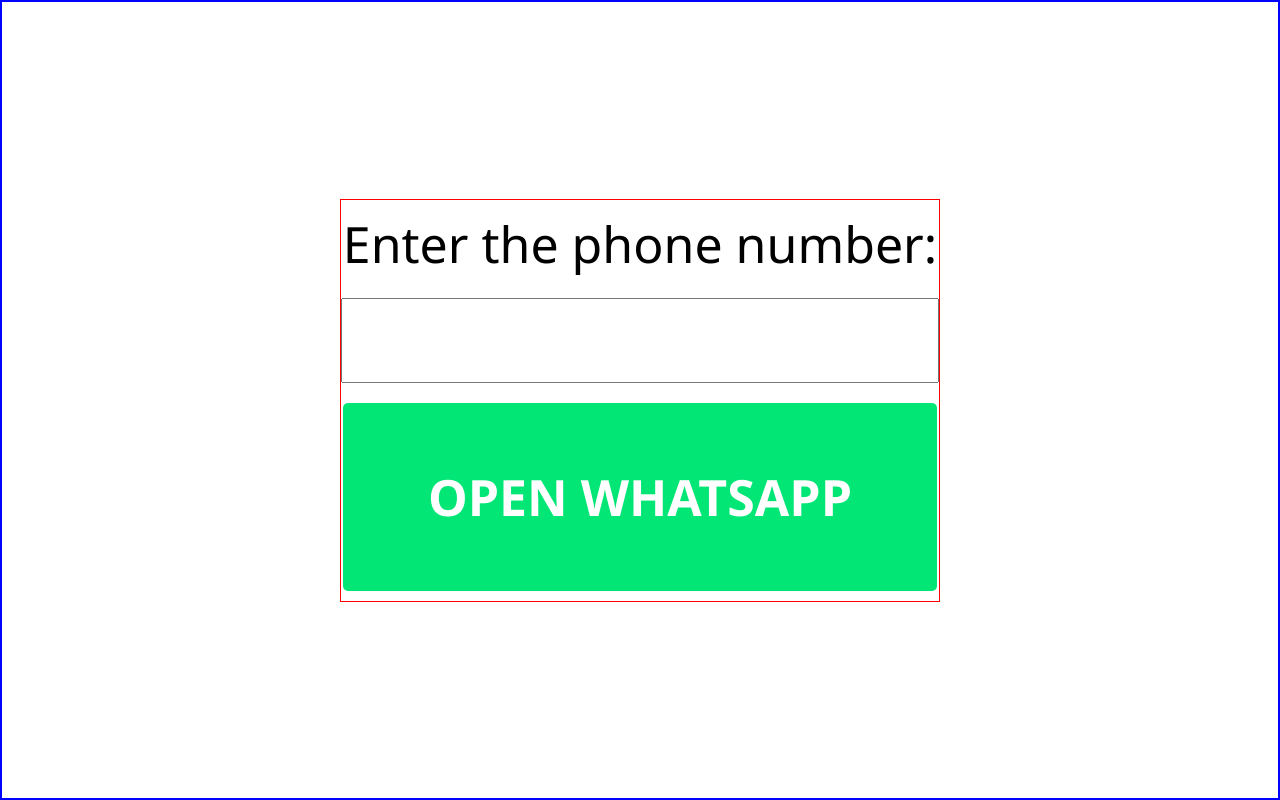
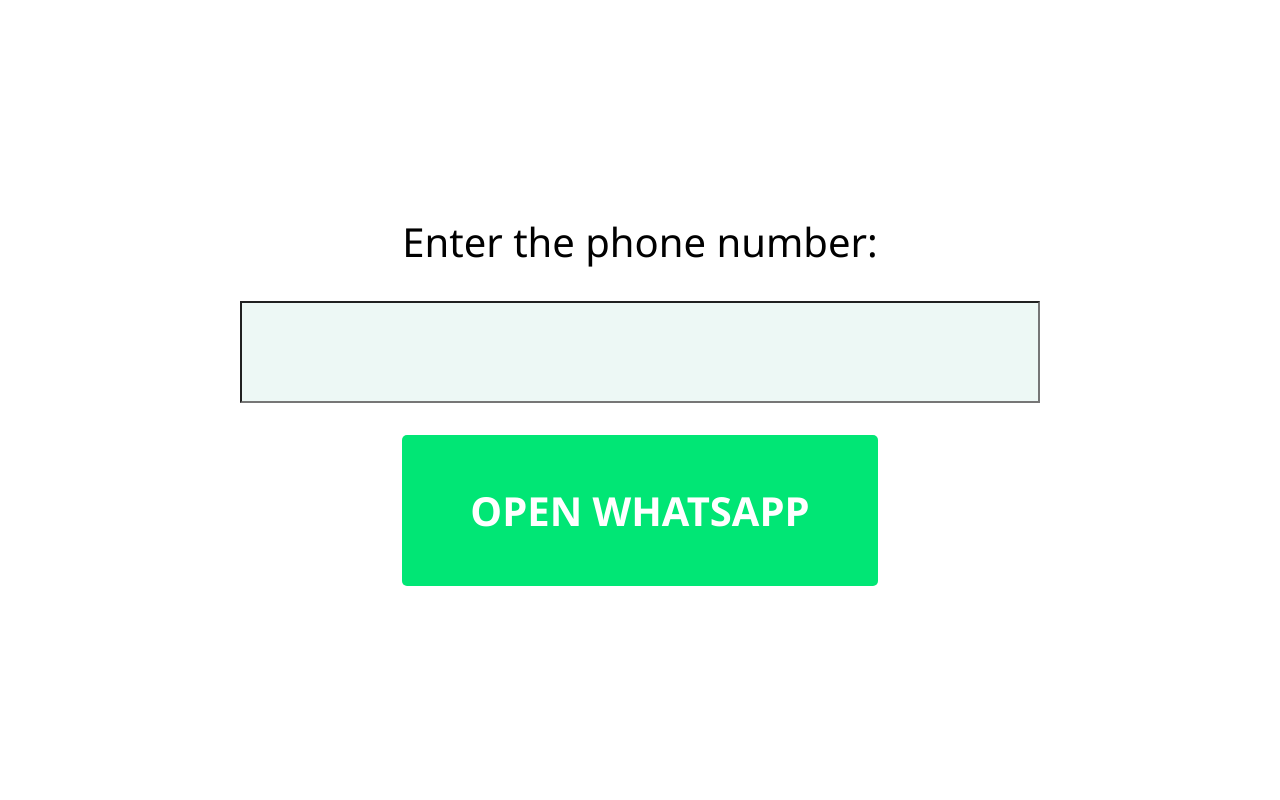
Before and after one commit to Okotin/WhatsApp-Message, a plain HTML site: page WhatsAppMessage/index.html in a window 1280 px wide. Drawn offline with Linux system fonts and the light colour scheme.

Commit message:
Add files via upload

```diff
--- a/WhatsAppMessage/style.css
+++ b/WhatsAppMessage/style.css
@@ -1,7 +1,7 @@
 * {
 	font-family: "Segoe UI";
 	box-sizing: border-box;
-	font-size: min(5vw, 50px);
+	font-size: min(max(12px, 5vw), 40px);
 }
 
 body {
@@ -12,14 +12,14 @@ body {
 	height: 100vh;
 	display: flex;
 	align-items: center;
-	border: 2px solid blue;
+	/*border: 2px solid blue;*/
 }
 
 .phone_container {
 	margin: 0 auto;
-	border: 1px solid red;
+	/*border: 1px solid red;*/
 	width: 70%;
-	max-width: 600px;
+	max-width: 800px;
 }
 
 .phone_form {
@@ -31,7 +31,7 @@ body {
 }
 
 .phone_form * {
-	margin: 10px 0;
+	margin: 0.3em 0;
 }
 
 .button {
@@ -49,13 +49,10 @@ body {
 	color: white;
 }
 
-#phone_label {
-}
-
-
 #phone {
 	text-align: center;
 	font-size: 1.7em;
-	height: 1em;
+	height: 1.5em;
 	width: 100%;
+	background-color: #edf8f5;
 }
```
